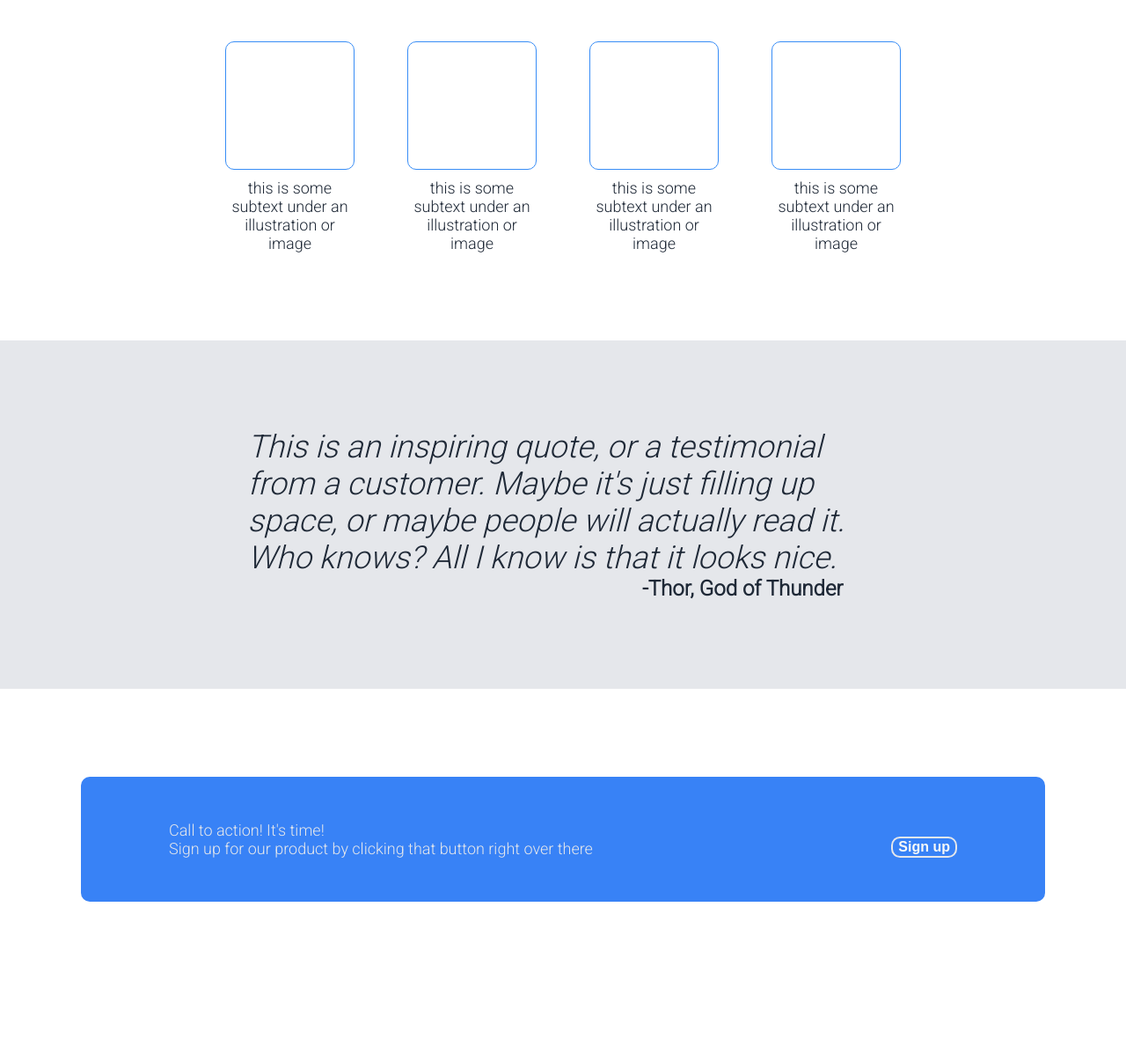
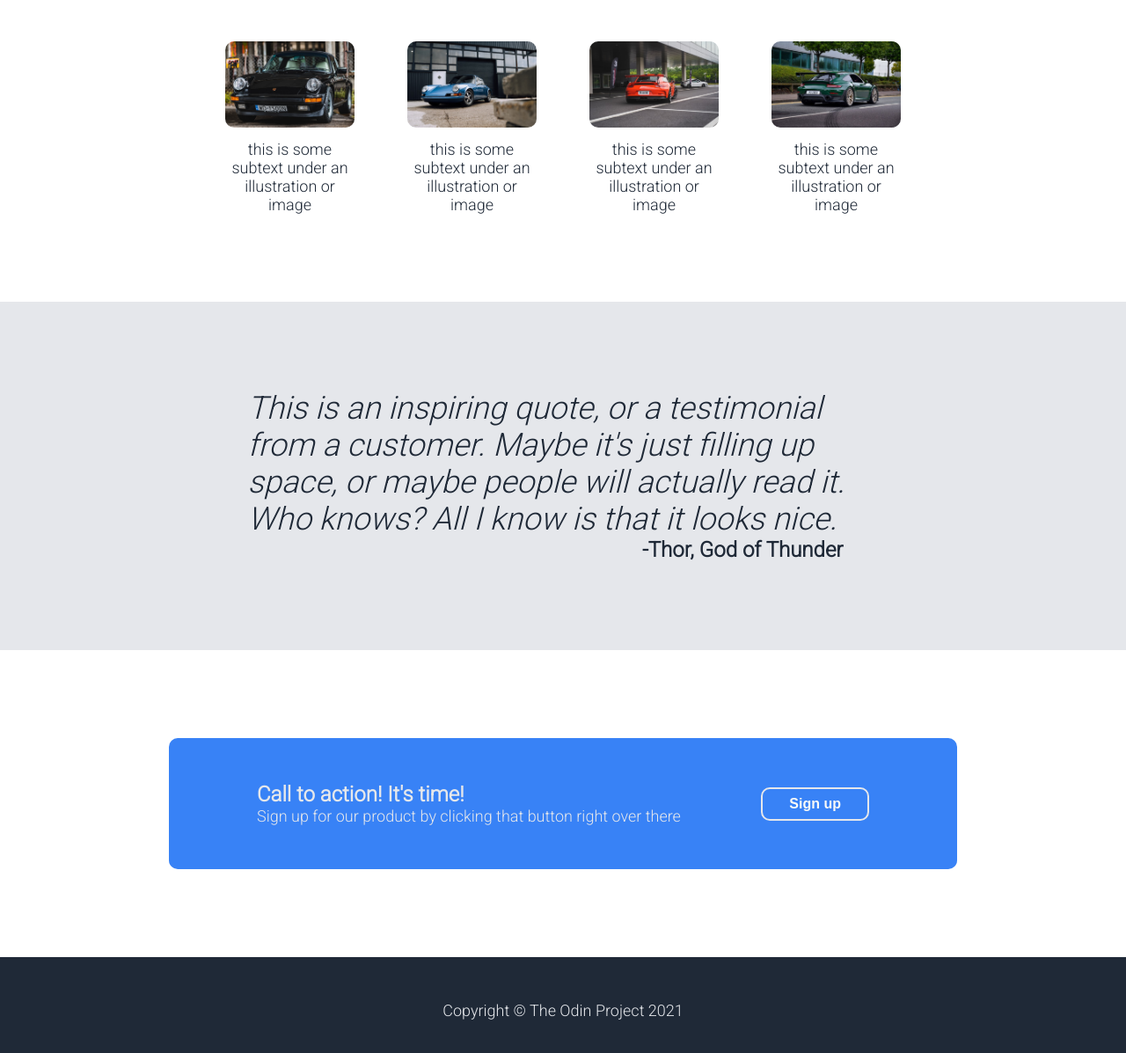
Before and after one commit to zRdzera/Landing-page, a plain HTML site: page index.html in a window 1280 px wide. Shown: the part 543-1740 px from the top of the page at 88% size. Before the commit the page ends 1668 px from the top, so only its background shows below. Drawn offline with Linux system fonts and the light colour scheme.

Commit message:
Landing page project finished Added some images, and made some changes in the layout, to finish the project as close as possible to the provided design

```diff
--- a/index.html
+++ b/index.html
@@ -38,7 +38,7 @@
                     </div>
                     <button>Sign up</button>
                 </div>
-            <img src="./img/bike.jpg" alt="Bike">
+                <img src="./img/porsche1.jpg" alt="Porsche 911 turbo S">
             </div>
         </div>
 
@@ -49,19 +49,27 @@
 
             <ul>
                 <li>
-                <div class="square"></div>
+                    <div class="square">
+                        <img src="./img/porsche2.jpg" alt="Old porsche 911 black">
+                    </div>
                     this is some subtext under an illustration or image
                 </li>
                 <li>
-                <div class="square"></div>
+                    <div class="square">
+                        <img src="./img/porsche3.jpg" alt="Old porsche 911 blue">
+                    </div>
                     this is some subtext under an illustration or image
                 </li>
                 <li>
-                <div class="square"></div>
+                    <div class="square">
+                        <img src="./img/porsche4.jpg" alt="Porsche 911 GT3 RS">
+                    </div>
                     this is some subtext under an illustration or image
                 </li>
                 <li>
-                <div class="square"></div>
+                    <div class="square">
+                        <img src="./img/porsche5.jpg" alt="Porsche 911 GT2 RS">
+                    </div>
                     this is some subtext under an illustration or image
                 </li>
             </ul>
@@ -80,14 +88,16 @@
 
         <div class="signUp section">
             <div>
-            Call to action! It's time! <br>
+                <strong style="font-size: 24px;">Call to action! It's time!</strong> <br>
                 Sign up for our product by clicking that button right over there
             </div>
             <button>Sign up</button>
         </div>
 
         <div class="footer section">
-
+            <div>
+                Copyright &copy; The Odin Project 2021
+            </div>
         </div>
     </body>
 </html>
--- a/style.css
+++ b/style.css
@@ -21,12 +21,14 @@ body {
 button {
     border-radius: 10px;
     color: #F9FAF8;
-
+    padding: 8px 30px;
     font-size: 16px;
     font-weight: 700;
 }
 
-/* ======== HEADER NAVIGATION ======== */
+        /* ======== HEADER ======== */
+
+/*  HEADER NAVIGATION  */
 .navigation {
     display: flex;
     justify-content: space-between;
@@ -53,12 +55,11 @@ button {
     color: #e5e7eb;
 }
 
-/* ======== HEADER DESCRIPTION ======== */
+/* HEADER DESCRIPTION */
 .description {
     display: flex;
     width: 70vw;
     height: 50vh;
-    gap: 20px;
     justify-content: space-between;
     align-items: center;
 }
@@ -83,8 +84,8 @@ button {
 }
 
 .description img {
-    width: 30vw;
-    height: 25vh;
+    width: 32vw;
+    height: 28vh;
 }
 
 .description button {
@@ -92,7 +93,7 @@ button {
     background-color: #3882F6;
 }
 
-/* ======== MAIN CONTENT ======== */
+        /* ======== MAIN CONTENT ======== */
 
 /* FIRST SECTION - INFO */
 .info.section {
@@ -126,10 +127,10 @@ button {
     text-align: center;
 }
 
-.square {
-    border: 1px solid #388df6;
+.square img {
+    width: 100%;
+    height: auto;
     border-radius: 10px;
-    height: 18vh;
     margin-bottom: 10px;
 }
 
@@ -138,6 +139,7 @@ button {
     padding: 100px 0;
     background-color: #e5e7eb;
     width: 100vw;
+    max-width: 100%;
 }
 
 .description-testimonial {
@@ -146,7 +148,6 @@ button {
     width: 56vw;
     color: #1F2937;
     font-size: 36px;
-    font-weight: 300;
     font-style: italic;
     margin: auto;
 }
@@ -163,7 +164,9 @@ button {
 .signUp {
     background-color: #3882F6;
     border-radius: 10px;
+    width: 70vw;
     display: flex;
+    box-sizing: border-box;
     justify-content: space-between;
     padding: 50px 100px;
 }
@@ -171,5 +174,16 @@ button {
 .signUp button {
     border: 2px solid #e5e7eb;
     background-color: #3882F6;
-    align-self: flex-end;
+    align-self: center;
 }
+
+        /* ======== FOOTER   ======== */
+.footer.section {
+    background-color: #1F2937;
+    margin: 0;
+    width: 100vw;
+    max-width: 100%;
+    text-align: center;
+    box-sizing: border-box;
+    padding: 50px;
+}
```
Also changed, not shown: img/bike.jpg (deleted), img/porsche1.jpg (added), img/porsche2.jpg (added), img/porsche3.jpg (added), img/porsche4.jpg (added), img/porsche5.jpg (added), 1 other file. Lines whose indentation alone changed are shown as unchanged.
